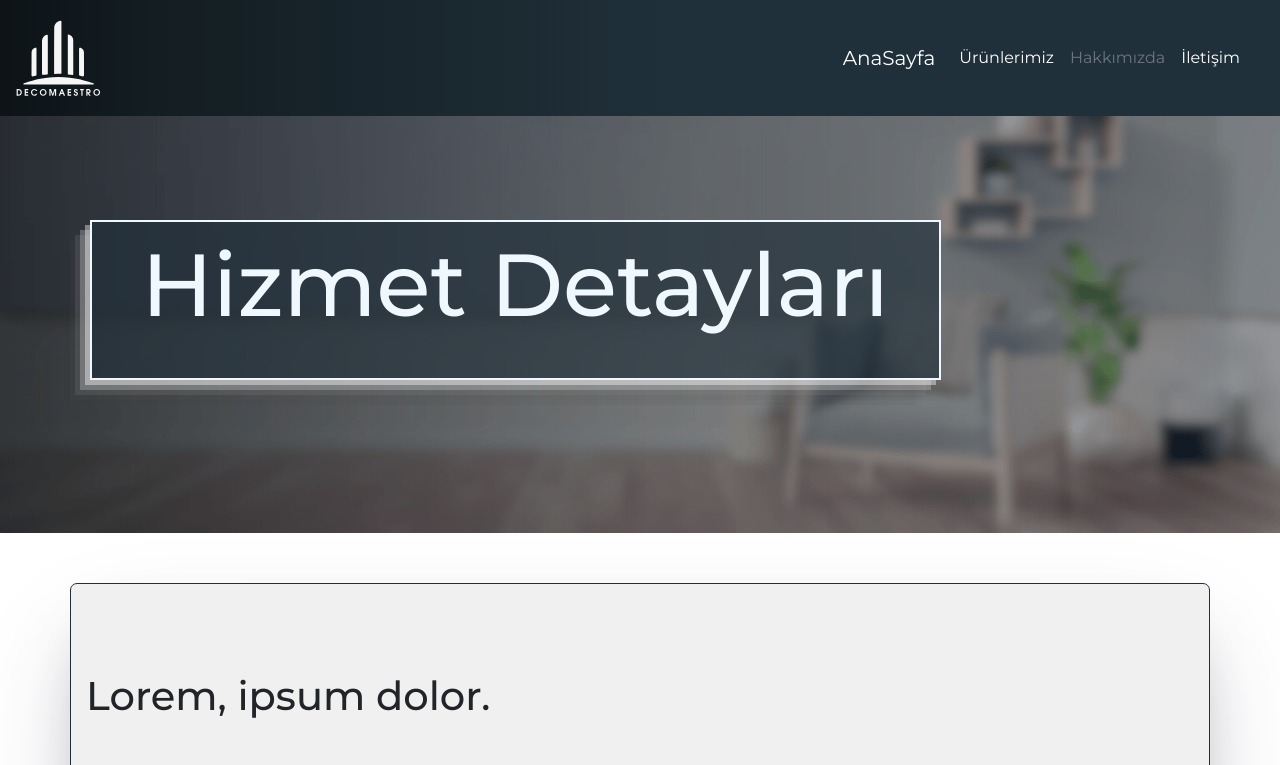
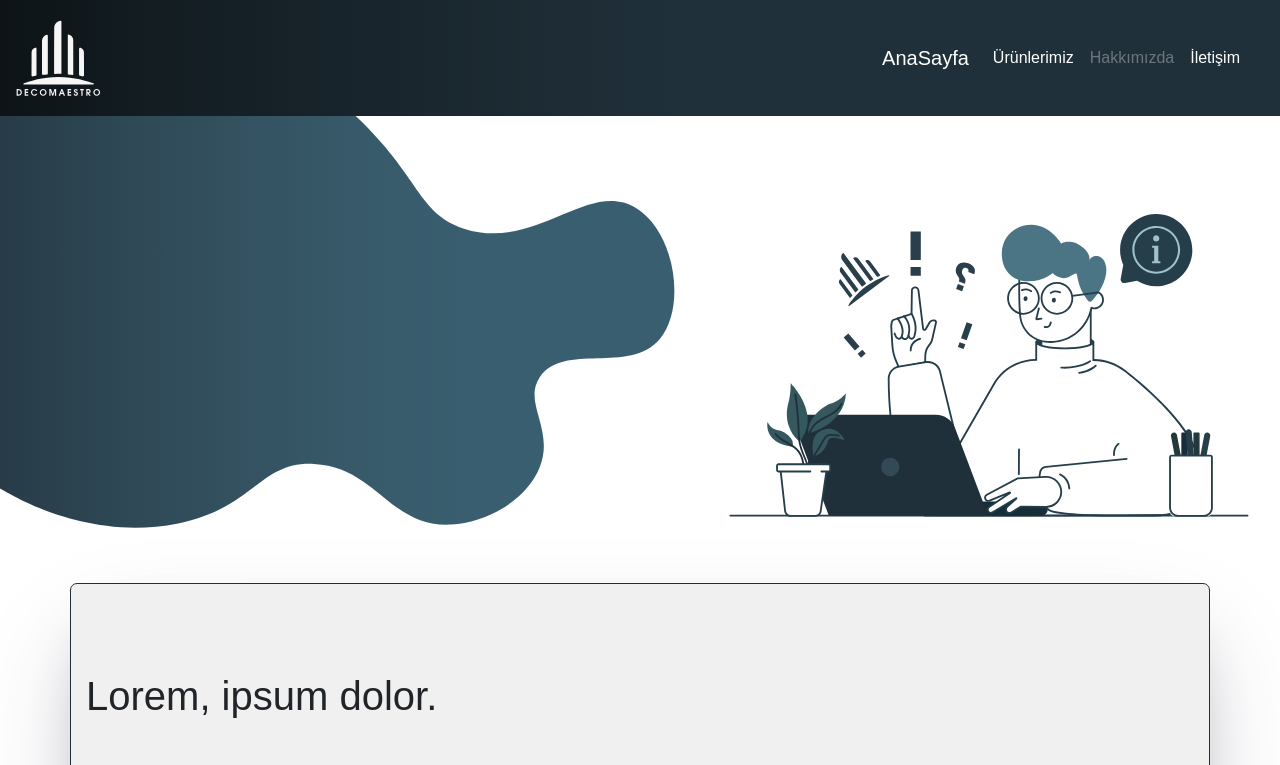
Before and after one commit to halidduman/webSite, a plain HTML site: page hakkimizda.html in a window 1280 px wide. Shown: the top 765 px of the page. Drawn offline with nearby package versions, Linux system fonts and the light colour scheme; a web font is replaced by a local one.

Commit message:
yeni-gorseller

```diff
--- a/hakkimizda.html
+++ b/hakkimizda.html
@@ -14,7 +14,7 @@
       rel="stylesheet"
       href="https://cdnjs.cloudflare.com/ajax/libs/font-awesome/6.5.1/css/all.min.css"
     />
-    <title>Hakkımızda</title>
+    <title>DECOMAESTRO | Hakkımızda</title>
   </head>
 
   <body>
@@ -59,22 +59,10 @@
     <div>
       <img
         style="width: 100%; height: 35%; position: relative"
-        src="image/hakkımızda.png"
+        src="image/HAKKIMIZDA-GORSEL.svg"
         alt="hakkımızda"
       />
-      <div class="container-fluid">
-        <h1
-          style="
-            cursor: context-menu;
-            background-color: #20303aa9;
-            margin-right: 100px;
-            height: 20%;
-          "
-          class="info-title"
-        >
-          Hizmet Detayları
-        </h1>
-      </div>
+      <div class="container-fluid"></div>
     </div>
     <div class="container infoText kapsayici">
       <div class="row">
--- a/style.css
+++ b/style.css
@@ -1,6 +1,8 @@
 @import url("https://fonts.googleapis.com/css2?family=Montserrat:ital,wght@0,100..900;1,100..900&family=Roboto:ital,wght@0,100;0,300;0,400;0,500;0,700;0,900;1,100;1,300;1,400;1,500;1,700;1,900&display=swap");
 
 @import url("https://fonts.googleapis.com/css2?family=Exo+2:ital,wght@0,100..900;1,100..900&family=Merienda:wght@300..900&family=Rubik:ital,wght@0,300..900;1,300..900&display=swap");
+
+@import url("https://fonts.cdnfonts.com/css/itc-avant-garde-pro-md");
 
 /* görselleri dokunulmaz kılar */
 img {
@@ -9,16 +11,11 @@ img {
 }
 
 p {
-  font-family: "Rubik", sans-serif;
-  font-optical-sizing: auto;
-  font-style: normal;
+  font-family: "ITC Avant Garde Pro Md", sans-serif;
 }
 
 h1 {
-  font-family: "Montserrat", sans-serif;
-  font-optical-sizing: auto;
-  font-weight: bolder;
-  font-style: normal;
+  font-family: "ITC Avant Garde Pro Md", sans-serif;
 }
 
 h2,
@@ -27,10 +24,7 @@ h4,
 h5,
 h6,
 a {
-  font-family: "Montserrat", sans-serif;
-  font-optical-sizing: auto;
-  font-weight: weight;
-  font-style: normal;
+  font-family: "ITC Avant Garde Pro Md", sans-serif;
 }
 
 * {
@@ -186,20 +180,6 @@ footer {
   width: 50%;
 }
 
-.info-title {
-  position: absolute;
-  left: 7%;
-  top: 220px;
-  font-size: 550%;
-  color: aliceblue;
-  border-style: solid;
-  border-width: 2px;
-  padding: 10px 50px 20px 50px;
-  box-shadow: rgba(255, 255, 255, 0.4) -5px 5px,
-    rgba(208, 208, 208, 0.3) -10px 10px, rgba(136, 136, 136, 0.2) -15px 15px,
-    rgba(88, 88, 88, 0.1) -20px 20px, rgba(50, 50, 50, 0.05) -25px 25px;
-}
-
 /* .navButton {
     border-style: solid;
      border-radius: 5px;
@@ -310,7 +290,7 @@ textarea {
   border-color: #20303a;
   box-shadow: rgba(50, 50, 93, 0.25) 0px 50px 100px -20px,
     rgba(0, 0, 0, 0.3) 0px 30px 60px -30px;
-  margin-top: 100px;
+  margin-top: 50px;
 }
 
 .map {
```
Also changed, not shown: iletisim.html (+12 -1 lines), index.html (+1 -1 lines), ürünlerimiz.html (+4 -2 lines), image/HAKKIMIZDA-GORSEL.svg (added), image/İLETİSİM-GORSEL.svg (added).
